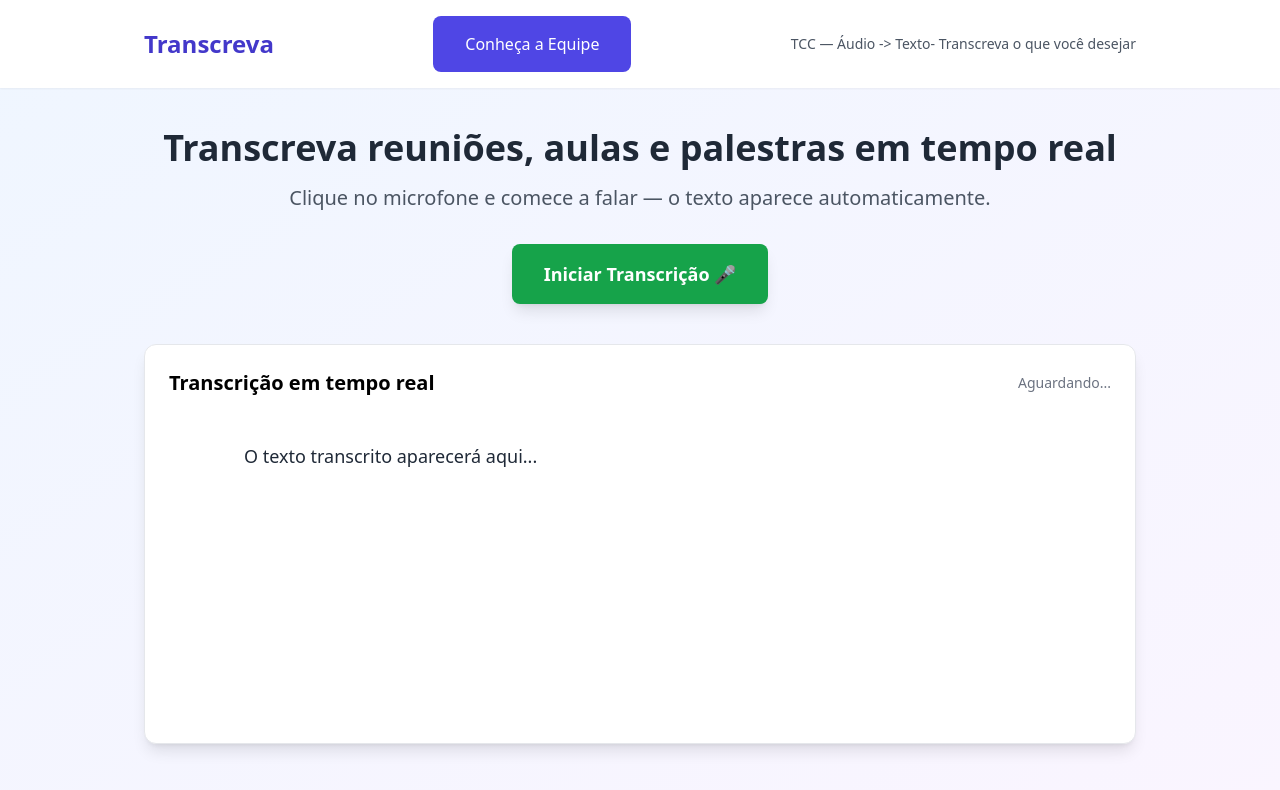
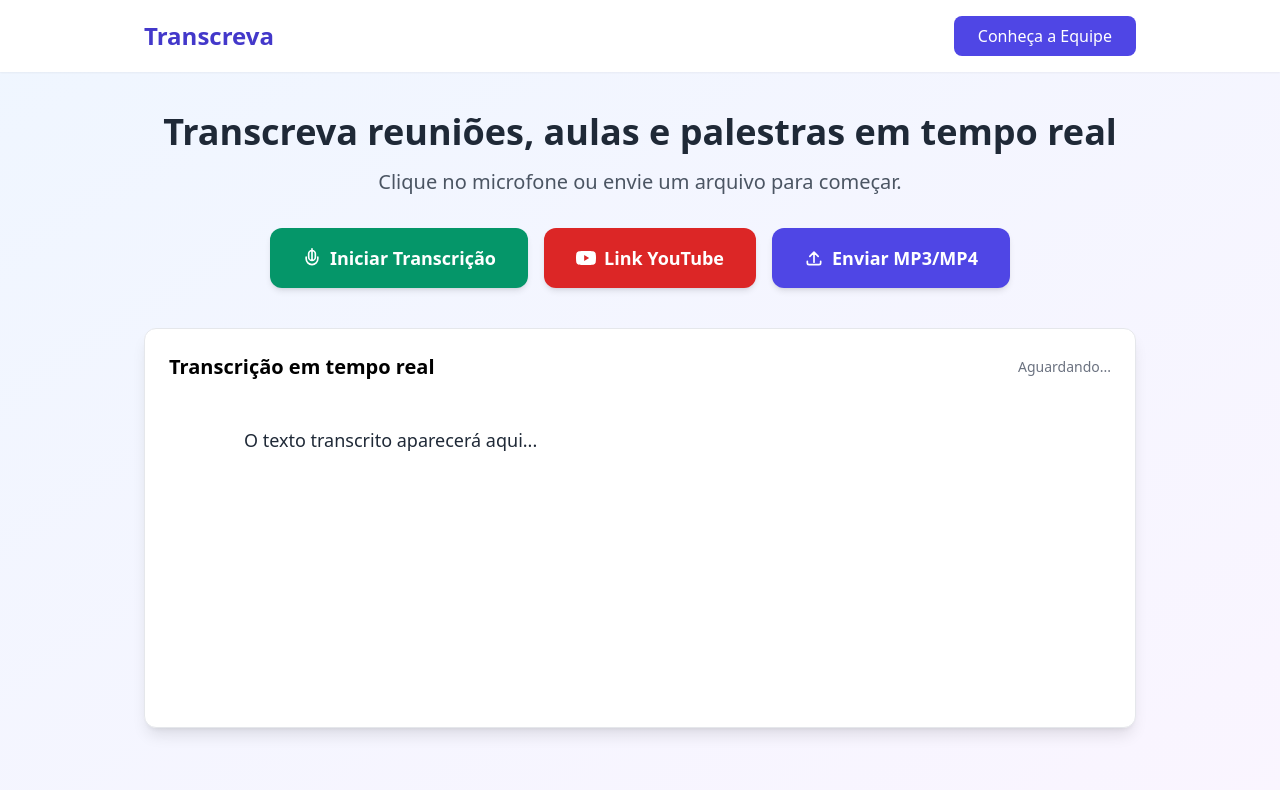
Before and after one commit to AndreAsta13/TCC-2026, a plain HTML site: page index.html in a window 1280 px wide. Drawn offline with nearby package versions, Linux system fonts and the light colour scheme.

Commit message:
interface3

```diff
--- a/index.html
+++ b/index.html
@@ -6,62 +6,139 @@
     <title>Transcreva — Áudio em Texto para Reuniões e Aulas</title>
     <link rel="icon" type="image/png" href="Image/Logo.png" />
 
-        <!-- Estilos básicos (você pode usar tailwind via CDN ou criar seu próprio) -->
+    <!-- Tailwind CSS -->
     <script src="https://cdn.tailwindcss.com"></script>
 
     <meta name="description" content="Transcrição automática de áudio em tempo real para reuniões, aulas e palestras em português brasileiro." />
 </head>
+
 <body class="bg-gray-50 min-h-screen relative">
 
-        <!-- Fundo decorativo opcional -->
-        <div class="home-bg fixed inset-0 bg-gradient-to-br from-blue-50 to-purple-50 -z-10" aria-hidden="true"></div>
+    <!-- Fundo decorativo -->
+    <div class="fixed inset-0 bg-gradient-to-br from-blue-50 to-purple-50 -z-10" aria-hidden="true"></div>
 
-        <header class="site-header bg-white shadow-sm">
+    <header class="bg-white shadow-sm">
         <div class="max-w-5xl mx-auto px-4 py-4 flex items-center justify-between">
 
-            <a href="index.html"
+            <a href="index.html">
                 <h1 class="text-2xl font-bold text-indigo-700">Transcreva</h1>
-
             </a>
 
             <a href="Sobre_Nos/index.html"
-                class="bg-indigo-600 text-white px-8 py-4 rounded-lg hover:bg-indigo-700 transition">
+               class="bg-indigo-600 text-white px-6 py-2 rounded-lg hover:bg-indigo-700 transition">
                 Conheça a Equipe
             </a>
 
-            <p class="text-sm text-gray-600">TCC — Áudio -> Texto- Transcreva o que você desejar
-
-            </p>
         </div>
     </header>
 
     <main class="max-w-5xl mx-auto px-4 py-10">
+
+        <!-- Seção principal -->
         <section class="text-center mb-10">
-            <h2 class="text-4xl font-extrabold text-gray-800 mb-4">Transcreva reuniões, aulas e palestras em tempo real</h2>
-            <p class="text-xl text-gray-600 mb-8">Clique no microfone e comece a falar — o texto aparece automaticamente.</p>
+            <h2 class="text-4xl font-extrabold text-gray-800 mb-4">
+                Transcreva reuniões, aulas e palestras em tempo real
+            </h2>
 
-            <div class="flex flex-col sm:flex-row gap-4 justify-center">
-                <button id="startBtn" class="px-8 py-4 bg-green-600 hover:bg-green-700 text-white font-bold rounded-lg text-lg transition shadow-lg">
-                Iniciar Transcrição 🎤
+            <p class="text-xl text-gray-600 mb-8">
+                Clique no microfone ou envie um arquivo para começar.
+            </p>
+
+            <div class="flex flex-col sm:flex-row gap-4 justify-center flex-wrap">
+
+    <!-- BOTÃO PRINCIPAL -->
+    <button id="startBtn"
+        class="group relative px-8 py-4 bg-emerald-600 hover:bg-emerald-700 active:scale-95
+        text-white font-semibold rounded-xl text-lg transition-all duration-200
+        shadow-md hover:shadow-xl flex items-center gap-2">
+
+        <svg xmlns="http://www.w3.org/2000/svg"
+             class="w-5 h-5 transition-transform group-hover:scale-110"
+             fill="none" viewBox="0 0 24 24" stroke="currentColor">
+            <path stroke-linecap="round" stroke-linejoin="round" stroke-width="2"
+                d="M12 1v14m0 0a4 4 0 004-4V7a4 4 0 10-8 0v4a4 4 0 004 4zM5 11v2a7 7 0 0014 0v-2" />
+        </svg>
+        Iniciar Transcrição
     </button>
-                <button id="stopBtn" class="px-8 py-4 bg-red-600 hover:bg-red-700 text-white font-bold rounded-lg text-lg transition shadow-lg hidden">
-                Parar Transcrição ■
+
+    <!-- YOUTUBE -->
+    <button onclick="abrirYoutube()"
+        class="group px-8 py-4 bg-red-600 hover:bg-red-700 active:scale-95
+        text-white font-semibold rounded-xl text-lg transition-all duration-200
+        shadow-md hover:shadow-xl flex items-center gap-2">
+
+        <svg xmlns="http://www.w3.org/2000/svg"
+             class="w-5 h-5 transition-transform group-hover:scale-110"
+             fill="currentColor" viewBox="0 0 24 24">
+            <path d="M23.5 6.2a3 3 0 00-2.1-2.1C19.6 3.5 12 3.5 12 3.5s-7.6 0-9.4.6A3 3 0 00.5 6.2
+                     31.6 31.6 0 000 12a31.6 31.6 0 00.5 5.8 3 3 0 002.1 2.1c1.8.6 9.4.6 9.4.6s7.6
+                     0 9.4-.6a3 3 0 002.1-2.1A31.6 31.6 0 0024 12a31.6 31.6 0 00-.5-5.8zM9.8
+                     15.5v-7l6 3.5-6 3.5z"/>
+        </svg>
+        Link YouTube
     </button>
+
+    <!-- UPLOAD -->
+    <label
+        class="group px-8 py-4 bg-indigo-600 hover:bg-indigo-700 active:scale-95
+        text-white font-semibold rounded-xl text-lg transition-all duration-200
+        shadow-md hover:shadow-xl flex items-center gap-2 cursor-pointer">
+
+        <svg xmlns="http://www.w3.org/2000/svg"
+             class="w-5 h-5 transition-transform group-hover:scale-110"
+             fill="none" viewBox="0 0 24 24" stroke="currentColor">
+            <path stroke-linecap="round" stroke-linejoin="round" stroke-width="2"
+                d="M4 16v2a2 2 0 002 2h12a2 2 0 002-2v-2M7 10l5-5m0 0l5 5m-5-5v12" />
+        </svg>
+
+        Enviar MP3/MP4
+        <input type="file"
+               id="fileInput"
+               accept=".mp3,.mp4,audio/*,video/*"
+               class="hidden"
+               onchange="arquivoSelecionado(event)">
+    </label>
+
 </div>
         </section>
 
+        <!-- Área de transcrição -->
         <section class="bg-white rounded-xl shadow-lg p-6 min-h-[400px] border border-gray-200">
             <div class="flex items-center justify-between mb-4">
                 <h3 class="text-xl font-semibold">Transcrição em tempo real</h3>
                 <span id="status" class="text-sm text-gray-500">Aguardando...</span>
             </div>
-            <div id="transcript" class="prose max-w-none text-lg leading-relaxed min-h-[300px] whitespace-pre-wrap text-gray-800">
+
+            <div id="transcript"
+                 class="text-lg leading-relaxed min-h-[300px] whitespace-pre-wrap text-gray-800">
                 O texto transcrito aparecerá aqui...
             </div>
         </section>
+
     </main>
 
+    <!-- Scripts -->
+    <script>
+        function abrirYoutube() {
+            const link = prompt("Cole o link do YouTube:");
+            if (link) {
+                document.getElementById("status").innerText = "Processando vídeo do YouTube...";
+                console.log("Link recebido:", link);
 
+                // Aqui você depois conecta com backend
+            }
+        }
+
+        function arquivoSelecionado(event) {
+            const file = event.target.files[0];
+            if (file) {
+                document.getElementById("status").innerText = "Processando arquivo: " + file.name;
+                console.log("Arquivo selecionado:", file.name);
+
+                // Aqui você conecta com backend futuramente
+            }
+        }
+    </script>
 
 </body>
 </html>
```
Lines whose indentation alone changed are shown as unchanged.
